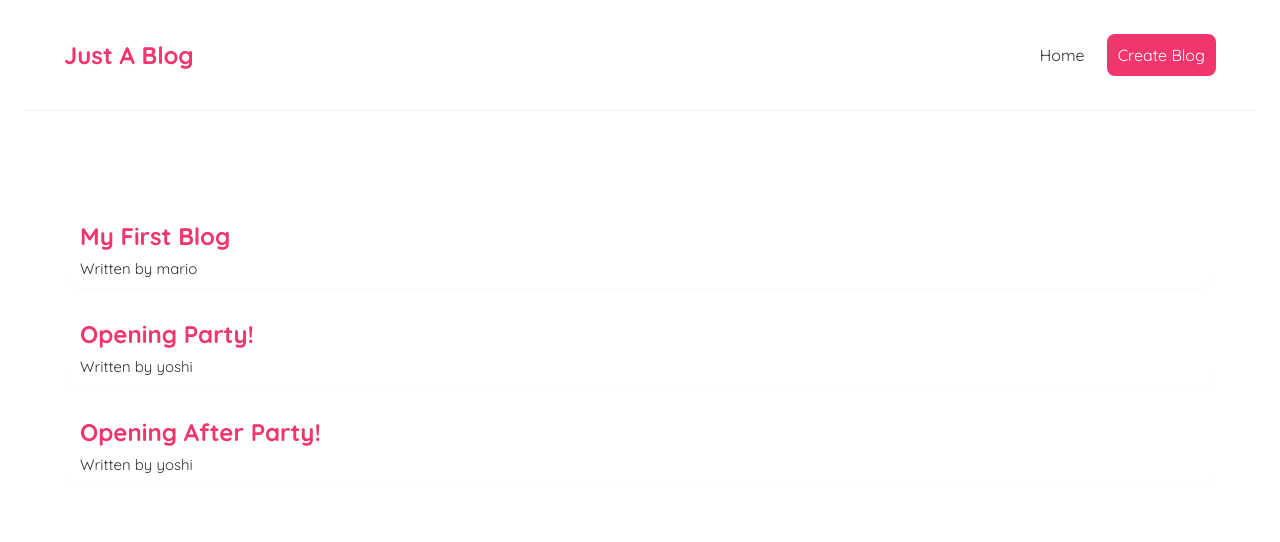
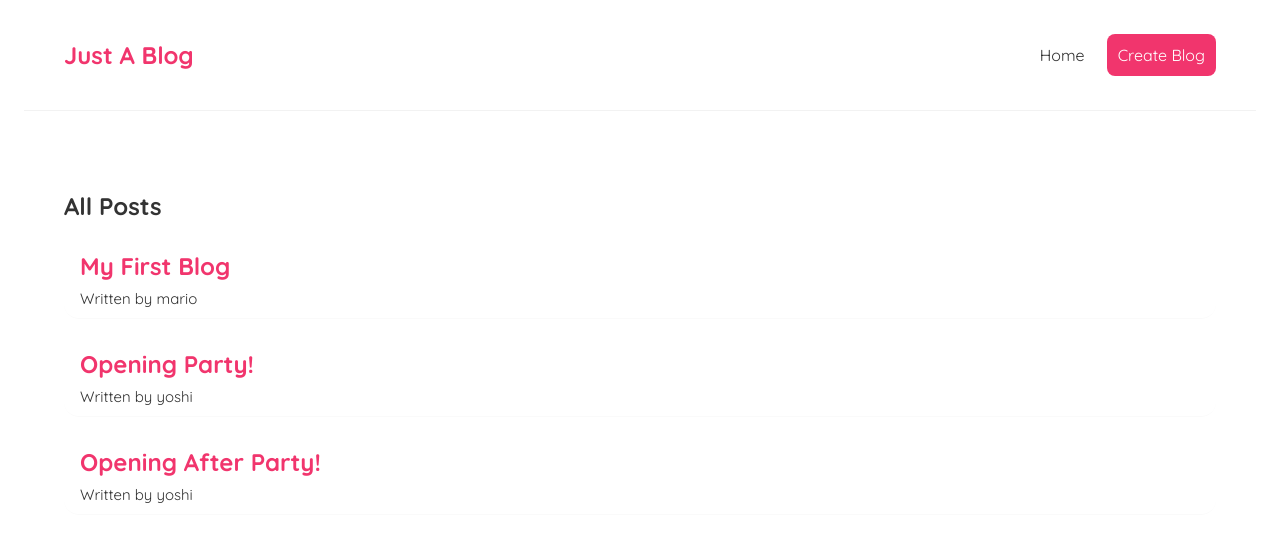
Before and after one commit to Muhammad-Ali75/justablog, a React (Create React App) app: page / in a window 1280 px wide. Shown: the top 542 px of the page. Built offline with nearby package versions, Linux system fonts and the light colour scheme; data requests are answered from the project's data file.

Commit message:
adds link to blog detail in bloglist

```diff
--- a/src/Home.js
+++ b/src/Home.js
@@ -11,7 +11,7 @@ function Home() {
     <div className="home">
       {error && <div>{error}</div>}
       {isPending && <div>Loading...</div>}
-      {blogs && <BlogList blogs={blogs} />}
+      {blogs && <BlogList blogs={blogs} title={"All Posts"} />}
     </div>
   );
 }
--- a/src/components/Blog/BlogList.js
+++ b/src/components/Blog/BlogList.js
@@ -1,11 +1,15 @@
+import { Link } from "react-router-dom";
+
 function BlogList({ blogs, title }) {
   return (
     <div className="blog-list">
       <h2 className="title">{title}</h2>
       {blogs.map((blog) => (
         <div className="blog-preview" key={blog.id}>
-          <h3>{blog.title}</h3>
-          <p>Written by {blog.author}</p>
+          <Link to={`/detail/${blog.id}`}>
+            <h3>{blog.title}</h3>
+            <p>Written by {blog.author}</p>
+          </Link>
         </div>
       ))}
     </div>
--- a/src/index.css
+++ b/src/index.css
@@ -51,3 +51,6 @@
 .blog-preview p {
   font-size: 15px;
 }
+.blog-preview a {
+  text-decoration: none;
+}
```
